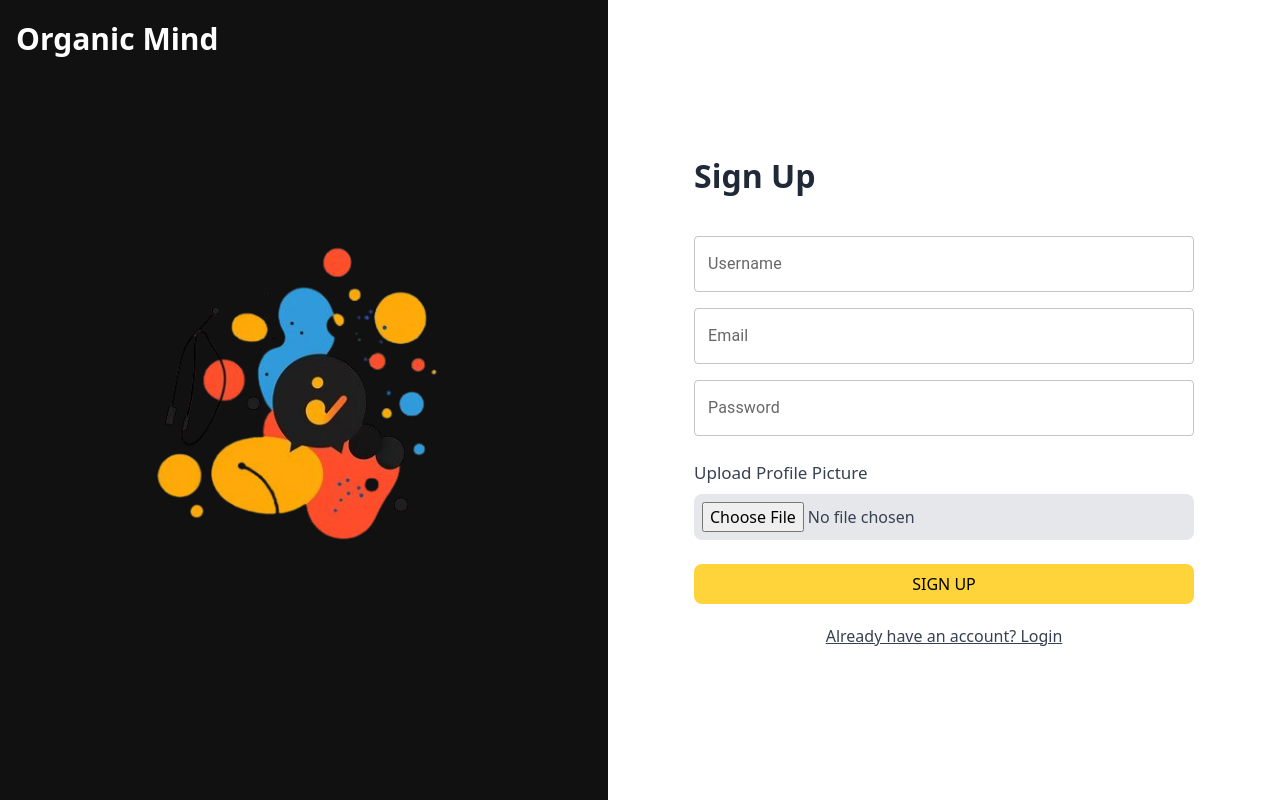
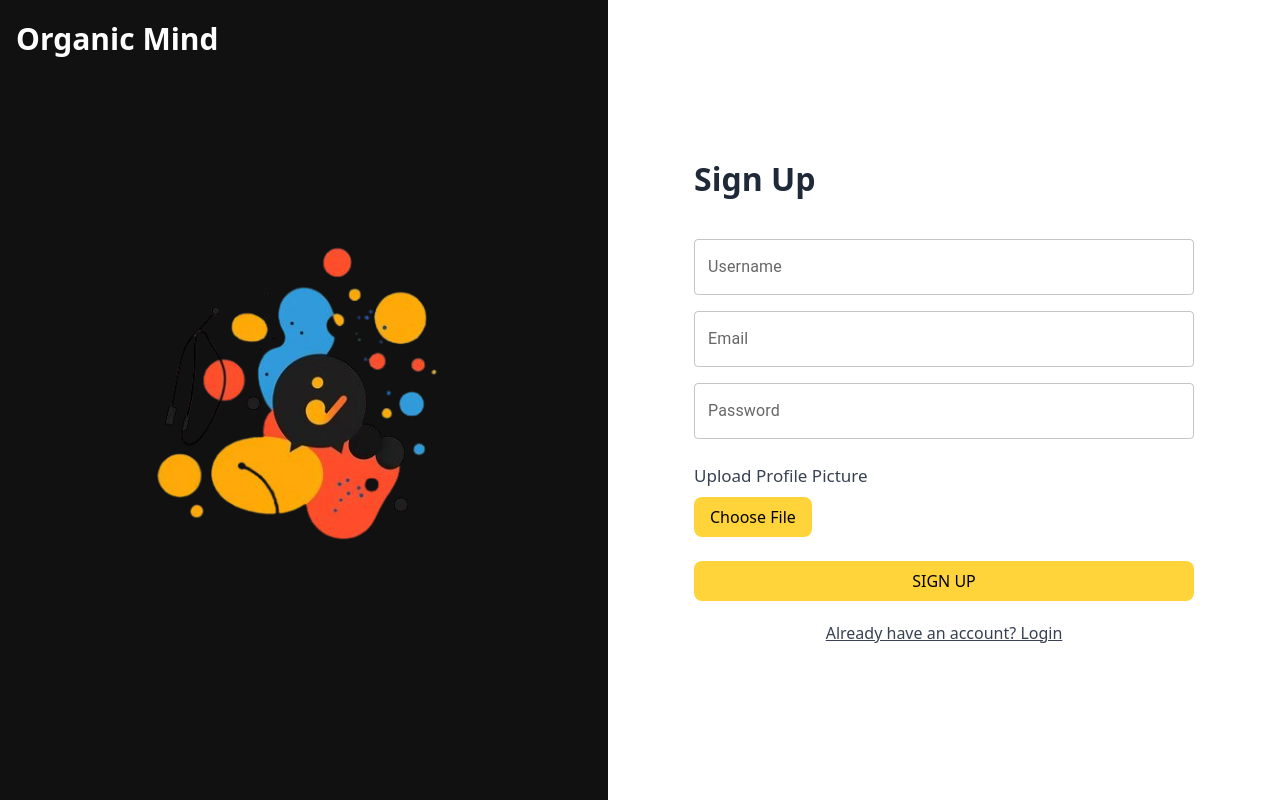
Before and after one commit to devsultan06/Organic-Mind, a React (Vite) app: page /get-started/register in a window 1280 px wide. Built offline with nearby package versions, Linux system fonts and the light colour scheme; no server answers.

Commit message:
refactor Auth, Login, and Register components to remove message handling props and implement local state management for improved clarity and maintainability

```diff
--- a/src/pages/auth/Auth.tsx
+++ b/src/pages/auth/Auth.tsx
@@ -3,7 +3,7 @@ import Login from "./Login";
 import Register from "./Register";
 import { setRegisterState } from "../../store/slices/authSlice";
 import { useLocation, useNavigate } from "react-router-dom";
-import { useEffect, useState } from "react";
+import { useEffect} from "react";
 import { RootState } from "../../types/stateTypes";
 import {
     Card,
@@ -13,11 +13,6 @@ import CustomCard from "../../components/layout/CustomCard";
 import CustomCardBody from "../../components/layout/CustomCardBody";
 
 const Auth: React.FC = () => {
-    const [message, setMessage] = useState<{ message: string; type: "success" | "error" }>({ message: "", type: "success" });
-
-    const handleSetMessage = (message: string, type: "success" | "error") => {
-        setMessage({ message, type });
-    };
 
     const navigate = useNavigate();
     const dispatch = useDispatch();
@@ -64,7 +59,7 @@ const Auth: React.FC = () => {
 
             <CustomCardBody >
                 <div className="w-full max-w-[500px] flex flex-col items-start">
-                    {isRegister ? <Register handleSetMessage={handleSetMessage} message={message} /> : <Login handleSetMessage={handleSetMessage} message={message} />}
+                    {isRegister ? <Register /> : <Login />}
                 </div>
                 <div style={{ marginTop: "20px", textAlign: "center" }}>
                     <button onClick={toggleAuth} className="underline">
--- a/src/pages/auth/Login.tsx
+++ b/src/pages/auth/Login.tsx
@@ -10,15 +10,13 @@ import useAuthLogin from "./hooks/useAuthLogin";
 import Button from "../../components/ui/Button";
 import { Button as MTButton } from "@material-tailwind/react";
 
+const Login = () => {
+  const [message, setMessage] = useState<{ message: string; type: "success" | "error" }>({ message: "", type: "success" });
 
+  const handleSetMessage = (message: string, type: "success" | "error") => {
+    setMessage({ message, type });
+  };
 
-type HandleSetMessage = (message: string, type: "success" | "error") => void;
-
-interface UseLoginParams {
-  handleSetMessage: HandleSetMessage;
-  message: any
-}
-const Login = ({ handleSetMessage, message }: UseLoginParams) => {
   const [loading, setLoading] = useState<boolean>(false);
   const {
     values,
@@ -51,7 +49,6 @@ const Login = ({ handleSetMessage, message }: UseLoginParams) => {
   const login = useLogin({ handleSetMessage, resetForm });
 
   const handleOAuthLogin = useAuthLogin({ handleSetMessage, resetForm });
-
 
   return (
     <div className="w-full max-w-[500px] flex flex-col items-start ">
@@ -130,14 +127,14 @@ const Login = ({ handleSetMessage, message }: UseLoginParams) => {
         <MTButton
           onClick={() => handleOAuthLogin(githubProvider, setLoading)}
           variant="outlined"
-          className=" text-black w-full bg-white2 px-[80px] py-[10px] border-gray-400 hover:bg-yellow gap-2 capitalize mb-[20px] md:mb-[0px]"
+          className=" text-black w-full bg-white2 px-[80px] py-[10px] hover:bg-yellow gap-2 capitalize mb-[20px] md:mb-[0px]"
         >
           Github
         </MTButton>
         <MTButton
           onClick={() => handleOAuthLogin(googleProvider, setLoading)}
           variant="outlined"
-          className=" text-black w-full bg-white2 px-[80px] py-[10px] border-gray-400 hover:bg-yellow gap-2 capitalize"
+          className=" text-black w-full bg-white2 px-[80px] py-[10px] hover:bg-yellow gap-2 capitalize"
         >
           Google
         </MTButton>
--- a/src/pages/auth/Register.tsx
+++ b/src/pages/auth/Register.tsx
@@ -14,16 +14,16 @@ type Register = {
   profilePicture: File | null;
 };
 
-type HandleSetMessage = (message: string, type: "success" | "error") => void;
-
-
-interface UseRegisterParams {
-  handleSetMessage: HandleSetMessage;
-  message: any
-}
-const Register = ({ handleSetMessage, message }: UseRegisterParams) => {
+const Register = () => {
   const [loading, setLoading] = useState<boolean>(false);
   const profilePictureInputRef = useRef<HTMLInputElement | null>(null);
+  const [imagePreview, setImagePreview] = useState<string | null>(null);
+
+  const [message, setMessage] = useState<{ message: string; type: "success" | "error" }>({ message: "", type: "success" });
+
+  const handleSetMessage = (message: string, type: "success" | "error") => {
+    setMessage({ message, type });
+  };
 
 
   const {
@@ -61,7 +61,18 @@ const Register = ({ handleSetMessage, message }: UseRegisterParams) => {
     },
   });
 
-  const register = useRegister({ handleSetMessage, resetForm, setFieldValue, profilePictureInputRef });
+  const register = useRegister({ handleSetMessage, resetForm, setFieldValue, profilePictureInputRef,setImagePreview });
+
+  // Handle image preview
+  const handleImageChange = (event: React.ChangeEvent<HTMLInputElement>) => {
+    const file = event.target.files ? event.target.files[0] : null;
+    setFieldValue("profilePicture", file);
+    if (file) {
+      setImagePreview(URL.createObjectURL(file));
+    } else {
+      setImagePreview(null);
+    }
+  };
 
   return (
     <div className="w-full max-w-[500px] flex flex-col items-start ">
@@ -163,14 +174,26 @@ const Register = ({ handleSetMessage, message }: UseRegisterParams) => {
             type="file"
             accept="image/*"
             ref={profilePictureInputRef}
-            onChange={(event) => {
-              const file = event.currentTarget.files
-                ? event.currentTarget.files[0]
-                : null;
-              setFieldValue("profilePicture", file);
-            }}
-            className="w-full bg-gray-200 p-2 rounded-lg"
+            onChange={handleImageChange}
+            className="hidden"
           />
+          <button
+            type="button"
+            onClick={() => profilePictureInputRef.current?.click()}
+            className=" bg-yellow text-black px-4 py-2 rounded-lg transition duration-200"
+          >
+            Choose File
+          </button>
+          {imagePreview && (
+            <div className="mt-4">
+              <p className="text-gray-600 text-[14px] mb-2">Image Preview:</p>
+              <img
+                src={imagePreview}
+                alt="Profile Preview"
+                className="w-24 h-24 object-cover rounded-full border"
+              />
+            </div>
+          )}
           {touched.profilePicture && errors.profilePicture && (
             <p className="text-red-500 text-sm">{errors.profilePicture}</p>
           )}
--- a/src/pages/auth/hooks/useAuthLogin.ts
+++ b/src/pages/auth/hooks/useAuthLogin.ts
@@ -1,5 +1,4 @@
-// hooks/useLogin.js
-
+// hooks/useAuthLogin.js
 import { signInWithPopup } from "firebase/auth";
 import { auth, db } from "../../../firebase/config/firebase";
 import { formatDate } from "../../../utils/dateUtils";
--- a/src/pages/auth/hooks/useRegister.ts
+++ b/src/pages/auth/hooks/useRegister.ts
@@ -28,9 +28,10 @@ interface UseRegisterParams {
     resetForm: ResetForm;
     setFieldValue: SetFieldValue;
     profilePictureInputRef: React.RefObject<HTMLInputElement>;
+    setImagePreview: React.Dispatch<React.SetStateAction<string | null>>;
 }
 
-const useRegister = ({ handleSetMessage, resetForm, setFieldValue, profilePictureInputRef }: UseRegisterParams) => {
+const useRegister = ({ handleSetMessage, resetForm, setFieldValue, profilePictureInputRef, setImagePreview }: UseRegisterParams) => {
     const navigate = useNavigate();
     const register = async ({ username, email, password, profilePicture, setLoading }: RegisterParams) => {
         setLoading(true);
@@ -95,6 +96,7 @@ const useRegister = ({ handleSetMessage, resetForm, setFieldValue, profilePictur
             if (profilePictureInputRef.current) {
                 profilePictureInputRef.current.value = "";
             }
+            setImagePreview(null)
             setTimeout(() => {
                 navigate("/get-started/login");
             }, 3000);
```
